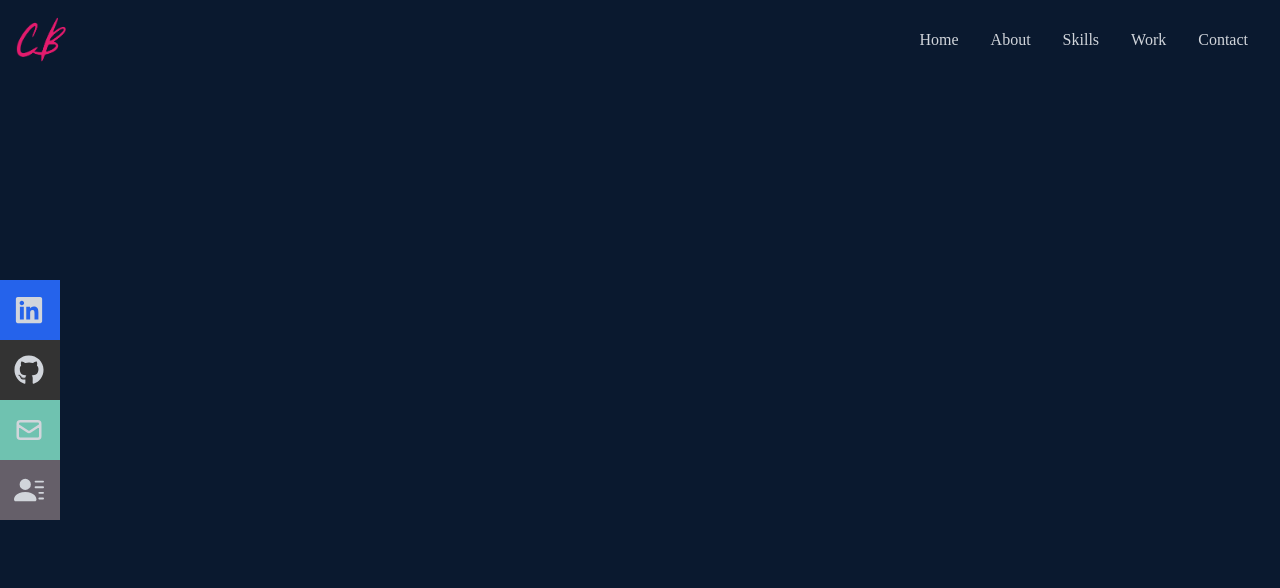
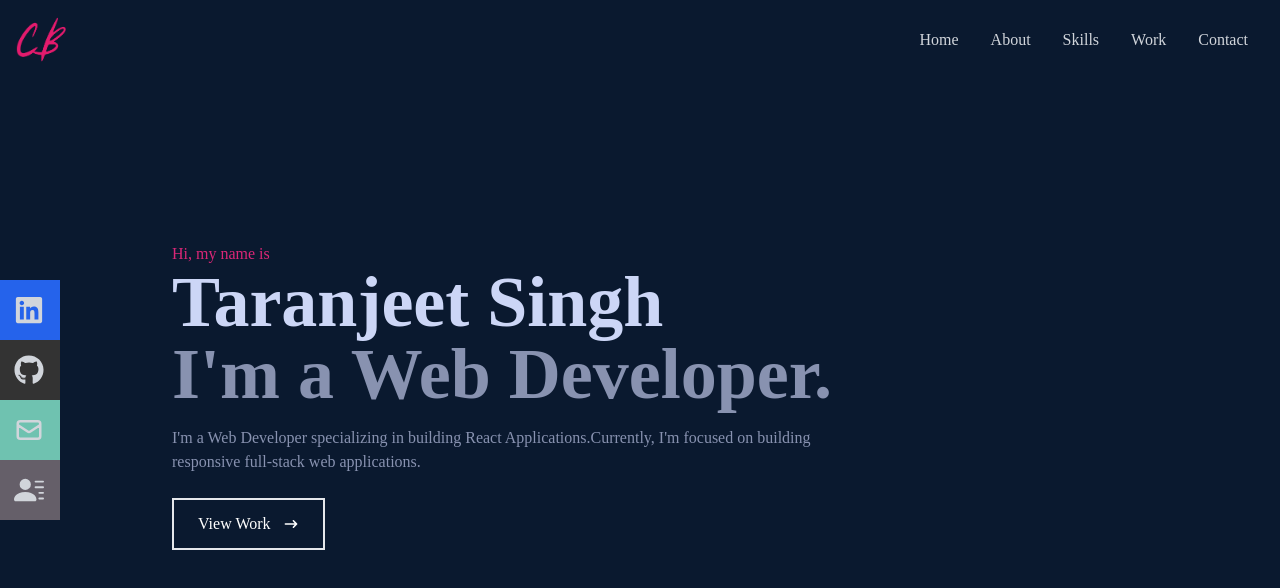
Before and after one commit to TARANjee/portfolio-react-app, a React (Create React App) app: page / in a window 1280 px wide. Shown: the top 588 px of the page. Built offline with nearby package versions, Linux system fonts and the light colour scheme.

Commit message:
Home component is completed

```diff
--- a/src/components/Home.jsx
+++ b/src/components/Home.jsx
@@ -1,9 +1,23 @@
 import React from 'react'
+import { HiArrowNarrowRight } from 'react-icons/hi'
 
 const Home = () => {
   return (
-    <div className='w-full h-screen bg-[#0a192f] text-gray-300'>
+    <div className='w-full h-screen bg-[#0a192f]'>
+      <div className='max-w-[1000px] mx-auto px-8 flex flex-col justify-center h-full'>
+        <p className='text-pink-600'>Hi, my name is</p>
+        <h1 className='text-4xl sm:text-7xl font-bold text-[#ccd6f6]'>Taranjeet Singh</h1>
+        <h2 className='text-4xl sm:text-7xl font-bold text-[#8892b0]'>I'm a Web Developer.</h2>
+        <p className='text-[#8892b0] py-4 max-w-[700px]'>I'm a Web Developer specializing in building React Applications.Currently, I'm focused on building responsive full-stack web applications.</p>
+        <div>
+          <button className='text-white group border-2 px-6 py-3 my-2 flex items-center hover:bg-pink-600 hover:border-pink-600'>View Work
+            <span className='group-hover:rotate-90 duration-300'>
+              <HiArrowNarrowRight className='ml-3' />
+            </span>
 
+          </button>
+        </div>
+      </div>
     </div>
   )
 }
```
